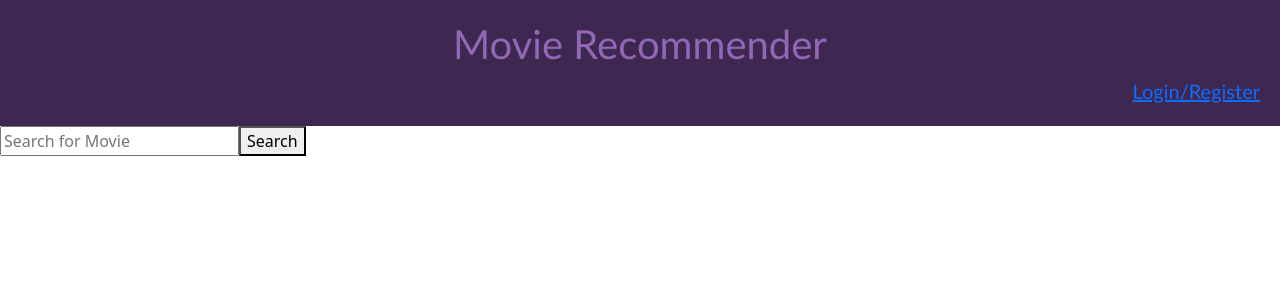
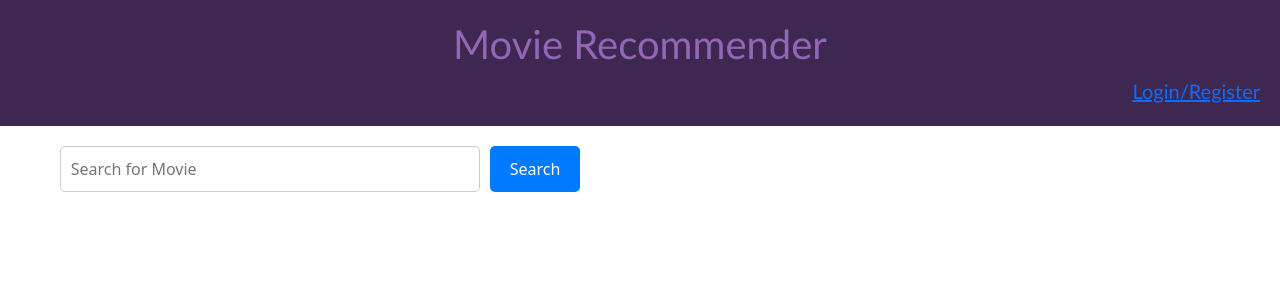
Before and after one commit to stavkinreich/COMPSCI520Project, a React (Create React App) app in the folder frontend/: page / in a window 1280 px wide. Shown: the top 300 px of the page. Built offline with nearby package versions, Linux system fonts and the light colour scheme.

Commit message:
Prettier search

```diff
--- a/frontend/src/components/MovieRecommender/MovieRecommender.module.css
+++ b/frontend/src/components/MovieRecommender/MovieRecommender.module.css
@@ -5,6 +5,37 @@
   gap: 20px;
   padding: 20px;
   background-color: #f0f0f0;
+}
+
+.searchContainer {
+  display: flex;
+  justify-content: center;
+  margin: 20px;
+}
+
+.searchInput {
+  width: 70%;
+  padding: 10px;
+  margin-right: 10px;
+  border: 1px solid #ccc;
+  border-radius: 5px;
+  outline: none;
+  font-size: 16px;
+}
+
+.searchButton {
+  padding: 10px 20px;
+  border: none;
+  border-radius: 5px;
+  background-color: #007BFF;
+  color: white;
+  font-size: 16px;
+  cursor: pointer;
+  outline: none;
+}
+
+.searchButton:hover {
+  background-color: #0056b3;
 }
 
 .rowC{display:flex; flex-direction:row;}
--- a/frontend/src/pages/SearchMovie.js
+++ b/frontend/src/pages/SearchMovie.js
@@ -1,5 +1,6 @@
 import React, { useState } from 'react';
 import MovieRecommender from '../components/MovieRecommender/MovieRecommender.js'
+import styles from '../components/MovieRecommender/MovieRecommender.module.css';
 
 function SearchMovie() {
   const [keyword, setKeyword] = useState('');
@@ -33,14 +34,17 @@ function SearchMovie() {
 
   return (
   <div>
-      <div>
+  <div className={styles.searchContainer}>
           <input
             type="text"
+            className={styles.searchInput}
             placeholder="Search for Movie"
             value={keyword}
             onChange={(e) => setKeyword(e.target.value)}
           />
-      <button onClick={handleSearch}>Search</button>
+          <button className={styles.searchButton} onClick={handleSearch}>
+            Search
+          </button>
    </div>
         {searchedMovies.length !== 0 ?
               (<div>
```
Lines whose indentation alone changed are shown as unchanged.
